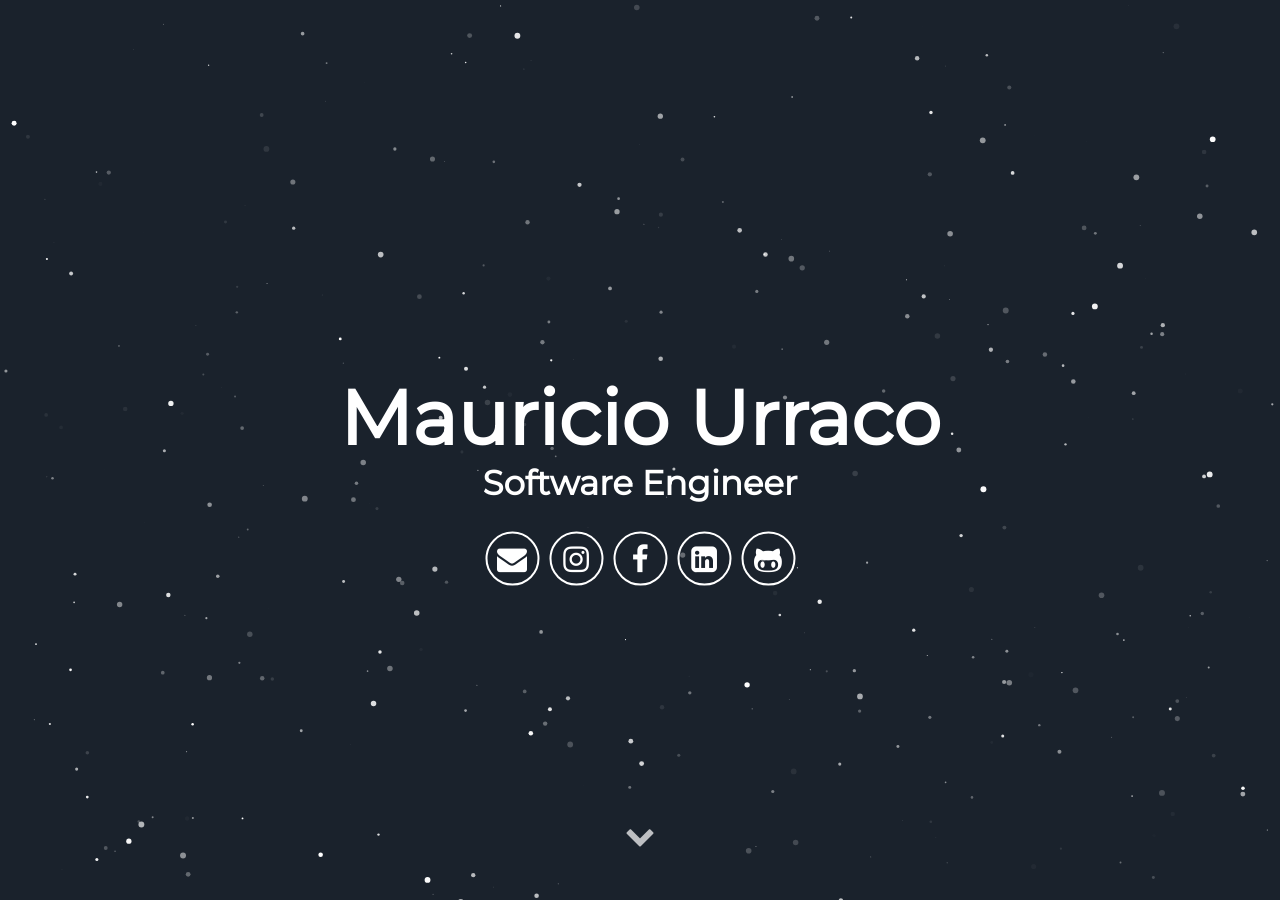
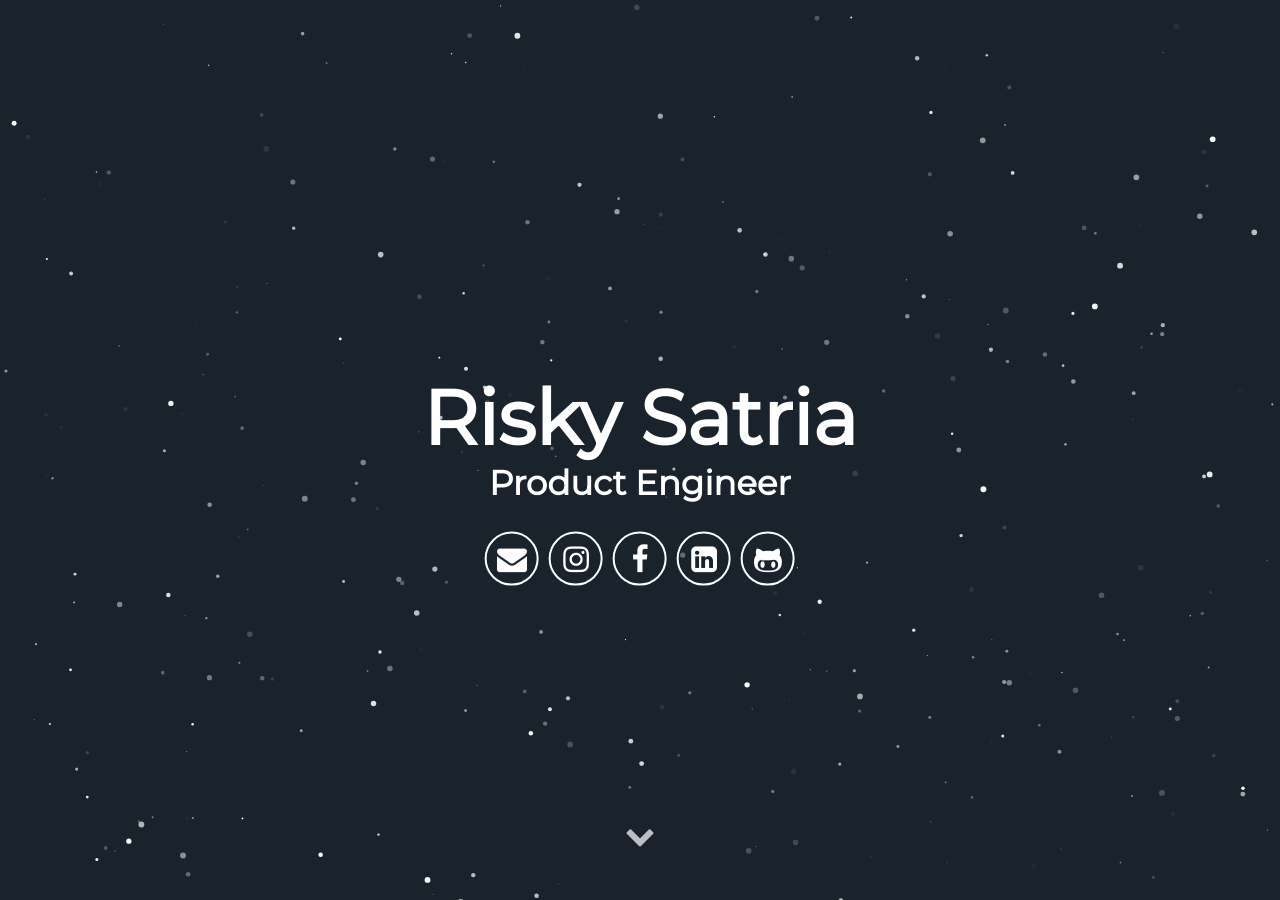
Before and after one commit to ciplay/ciplay.github.io, a Jekyll site: the page built from index.html, in a window 1280 px wide and 900 px high. Built offline with Jekyll 4.4.1, drawn with Linux system fonts in a browser that asks for light colours; some web fonts are replaced; some of the changed text lies outside the part shown.

Commit message:
Adding some contents for biography

```diff
--- a/_config.yml
+++ b/_config.yml
@@ -1,17 +1,15 @@
-title: Mauricio Urraco
-description: Jekyll Theme Minimal Resume
-username: Mauricio Urraco
+title: Risky Satria's Portfolio
+description: Footage of My Career
+username: Risky Satria
 user_description: >-
-  I\'m a nomad Software Engineer, always searching for the next challenge; no
+  I'm a nomad Software Engineer, always searching for the next challenge; no
   task is too scary nor too difficult. Lately I have been immersed in the
-  <b>crypto-world</b> working for Radix, a London based startup trying to create
-  the next massive scalable DLT. I'm one of the two guys behind all the JS
-  related stuff.
-user_title: Software Engineer
-email: mauriurraco@gmail.com
+  <b>Client Side</b> using React. I used to be a Front End Web Developer and used to be Fullstack Monolith with Codeigniter.
+user_title: Product Engineer
+email: riskysatria666@gmail.com
 exclude:
   - package.json
   - src
   - node_modules
-baseurl: ''
-url: ''
+baseurl: ""
+url: ""
--- a/_includes/footer.html
+++ b/_includes/footer.html
@@ -1,6 +1,9 @@
 <footer class="footer">
-    <!-- <p>&copy; {{ site.username }}</p> -->
-    <p>Built with Jekyll and <span class="love">❤</span> by <a href="https://github.com/murraco">Mauricio Urraco</a></p>
+  <!-- <p>&copy; {{ site.username }}</p> -->
+  <p>
+    Built with Jekyll and <span class="love">❤</span> by
+    <a href="https://github.com/ciplay">Risky Satria</a>
+  </p>
 </footer>
 <script src="//cdn.jsdelivr.net/particles.js/2.0.0/particles.min.js"></script>
 <script src="{{ '/assets/js/sweet-scroll.min.js' | prepend: site.baseurl }}"></script>
--- a/_includes/header.html
+++ b/_includes/header.html
@@ -5,15 +5,36 @@
       <span class="site-description">{{ site.user_title }}</span>
     </h1>
     <div class="header-icons">
-        <a aria-label="Send email" href="mailto:mauriurraco@gmail.com"><i class="icon fa fa-envelope"></i></a>
-        <a aria-label="My Instagram" target="_blank" href="https://www.instagram.com/mauriciourraco7"><i class="icon fa fa-instagram" aria-hidden="true"></i></a>
-        <a aria-label="My Facebook" target="_blank" href="https://www.facebook.com/mauricio.urraco"><i class="icon fa fa-facebook" aria-hidden="true"></i></a>
-        <a aria-label="My LinkedIn" target="_blank" href="https://www.linkedin.com/in/murraco"><i class="icon fa fa-linkedin-square" aria-hidden="true"></i></a>
-        <a aria-label="My Github" target="_blank" href="https://github.com/murraco"><i class="icon fa fa-github-alt" aria-hidden="true"></i></a>
+      <a aria-label="Send email" href="mailto:riskysatria666@gmail.com"
+        ><i class="icon fa fa-envelope"></i
+      ></a>
+      <a
+        aria-label="My Instagram"
+        target="_blank"
+        href="https://www.instagram.com/risky_str/"
+        ><i class="icon fa fa-instagram" aria-hidden="true"></i
+      ></a>
+      <a
+        aria-label="My Facebook"
+        target="_blank"
+        href="https://www.facebook.com/riskysatria69"
+        ><i class="icon fa fa-facebook" aria-hidden="true"></i
+      ></a>
+      <a
+        aria-label="My LinkedIn"
+        target="_blank"
+        href="https://www.linkedin.com/in/risky-satria-24614aa1/"
+        ><i class="icon fa fa-linkedin-square" aria-hidden="true"></i
+      ></a>
+      <a aria-label="My Github" target="_blank" href="https://github.com/ciplay"
+        ><i class="icon fa fa-github-alt" aria-hidden="true"></i
+      ></a>
     </div>
     <div class="header-links">
       <!-- <a class="link" href="#about" data-scroll>About Me</a> -->
     </div>
   </div>
-  <a class="down" href="#about" data-scroll><i class="icon fa fa-chevron-down" aria-hidden="true"></i></a>
+  <a class="down" href="#about" data-scroll
+    ><i class="icon fa fa-chevron-down" aria-hidden="true"></i
+  ></a>
 </div>
```
Lines whose indentation alone changed are shown as unchanged.
